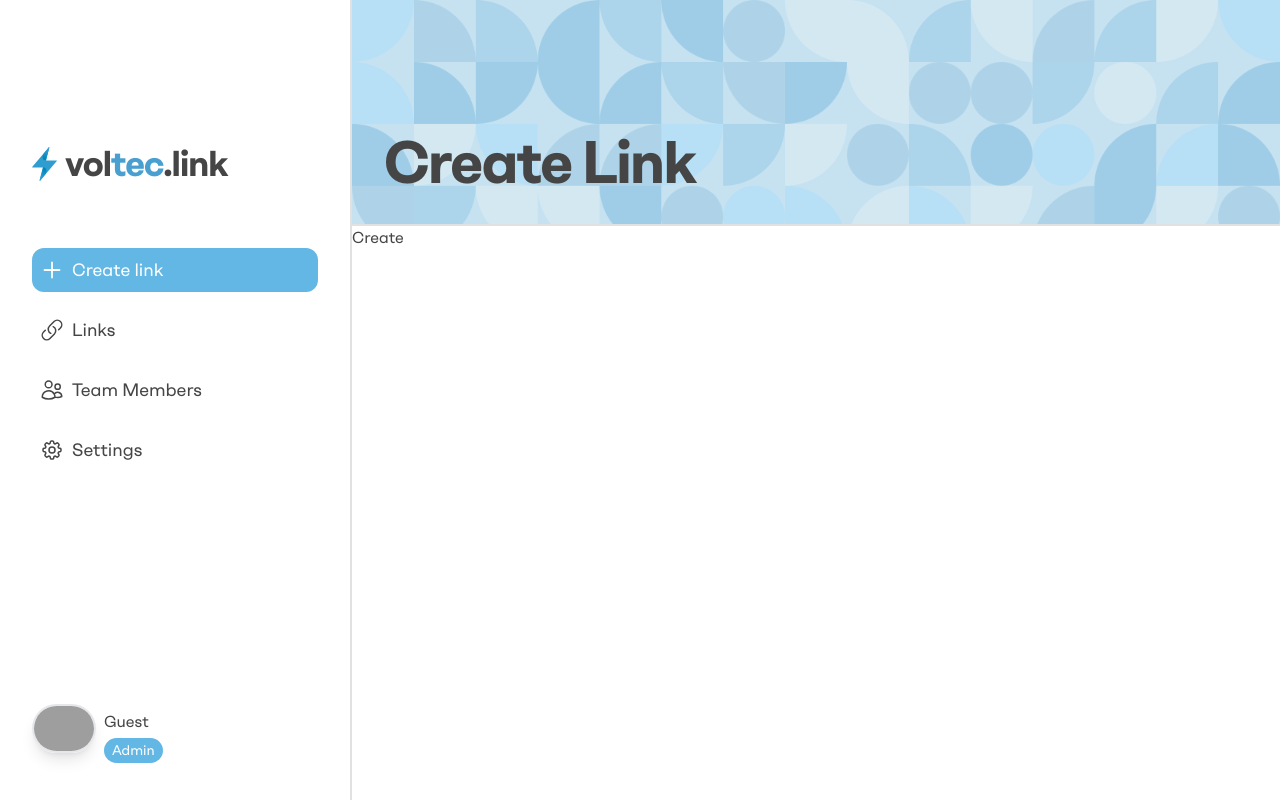
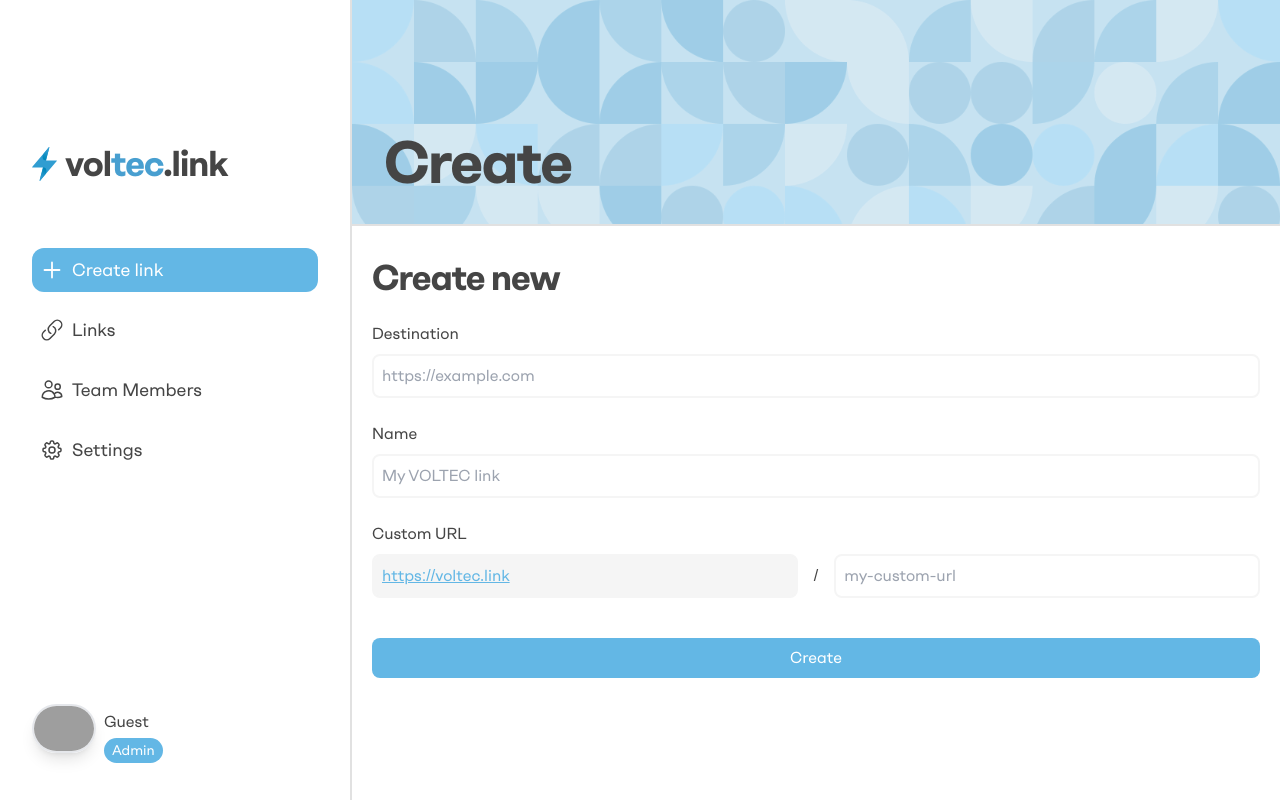
Before and after one commit to dnrm/voltec.link, a Next.js app: page /dashboard/create in a window 1280 px wide. Built offline with nearby package versions, Linux system fonts and the light colour scheme; no server answers; grey boxes are pictures that could not be loaded.

Commit message:
:sparkles: App now fetches link data from MongoDB database instead of hard coded values, started working on the create link page

```diff
--- a/components/Sidebar.jsx
+++ b/components/Sidebar.jsx
@@ -7,7 +7,7 @@ const Sidebar = () => {
   const session = useSession();
 
   return (
-    <div className="bg-white dark:bg-dark z-20 overflow-hidden w-[6em] transition-all duration-200 hover:w-[22em] xl:w-[22em] fixed h-screen border-r-2 border-[#E1E1E1] dark:border-neutral-700 flex flex-col">
+    <div className="group bg-white dark:bg-dark z-20 overflow-hidden w-[6em] transition-all duration-200 hover:w-[22em] xl:w-[22em] fixed h-screen border-r-2 border-[#E1E1E1] dark:border-neutral-700 flex flex-col">
       <Link
         href="/"
         className="logo flex justify-start items-center gap-2 pt-36 px-8 pb-16"
@@ -21,14 +21,14 @@ const Sidebar = () => {
             alt="Voltec Logo"
           />
         </div>
-        <h1 className="hidden xl:block text-2xl md:text-4xl tracking-tight font-bold dark:text-headings-dark">
+        <h1 className="group-hover:block transition-all duration-200 hidden xl:block text-2xl md:text-4xl tracking-tight font-bold dark:text-headings-dark">
           vol<span className="text-[#489FD0]">tec</span>.link
         </h1>
       </Link>
       <div className="create-new-link-button pb-2 px-6 xl:px-8">
         <Link
           href="/dashboard/create"
-          className="text-lg bg-primary flex justify-center xl:justify-start items-center gap-2 text-white p-2 rounded-xl w-full"
+          className="group-hover:justify-start text-lg bg-primary flex justify-center xl:justify-start items-center gap-2 text-white p-2 rounded-xl w-full"
         >
           <svg
             xmlns="http://www.w3.org/2000/svg"
@@ -44,14 +44,16 @@ const Sidebar = () => {
               d="M12 4.5v15m7.5-7.5h-15"
             />
           </svg>
-          <span className="xl:inline hidden">Create link</span>
+          <span className="group-hover:inline xl:inline hidden">
+            Create link
+          </span>
         </Link>
       </div>
       <div className="actions px-6 xl:px-8 flex flex-col text-headings dark:text-headings-dark">
         <div className="links py-2 text-lg">
           <Link
             href="/dashboard/links"
-            className={`flex justify-center xl:justify-start items-center gap-2 hover:bg-neutral-100 dark:hover:bg-neutral-700 p-2 rounded-xl`}
+            className={`group-hover:justify-start flex justify-center xl:justify-start items-center gap-2 hover:bg-neutral-100 dark:hover:bg-neutral-700 p-2 rounded-xl`}
           >
             <svg
               xmlns="http://www.w3.org/2000/svg"
@@ -67,13 +69,13 @@ const Sidebar = () => {
                 d="M13.19 8.688a4.5 4.5 0 011.242 7.244l-4.5 4.5a4.5 4.5 0 01-6.364-6.364l1.757-1.757m13.35-.622l1.757-1.757a4.5 4.5 0 00-6.364-6.364l-4.5 4.5a4.5 4.5 0 001.242 7.244"
               />
             </svg>
-            <span className="xl:inline hidden">Links</span>
+            <span className="group-hover:inline xl:inline hidden">Links</span>
           </Link>
         </div>
         <div className="team-members py-2 text-lg">
           <Link
             href="/dashboard/users"
-            className="flex justify-center xl:justify-start items-center gap-2 hover:bg-neutral-100 dark:hover:bg-neutral-700 p-2 rounded-xl"
+            className="group-hover:justify-start flex justify-center xl:justify-start items-center gap-2 hover:bg-neutral-100 dark:hover:bg-neutral-700 p-2 rounded-xl"
           >
             <svg
               xmlns="http://www.w3.org/2000/svg"
@@ -89,13 +91,15 @@ const Sidebar = () => {
                 d="M15 19.128a9.38 9.38 0 002.625.372 9.337 9.337 0 004.121-.952 4.125 4.125 0 00-7.533-2.493M15 19.128v-.003c0-1.113-.285-2.16-.786-3.07M15 19.128v.106A12.318 12.318 0 018.624 21c-2.331 0-4.512-.645-6.374-1.766l-.001-.109a6.375 6.375 0 0111.964-3.07M12 6.375a3.375 3.375 0 11-6.75 0 3.375 3.375 0 016.75 0zm8.25 2.25a2.625 2.625 0 11-5.25 0 2.625 2.625 0 015.25 0z"
               />
             </svg>
-            <span className="xl:inline hidden">Team Members</span>
+            <span className="group-hover:inline xl:inline hidden">
+              Team Members
+            </span>
           </Link>
         </div>
         <div className="settings py-2 text-lg">
           <Link
             href="/dashboard/settings"
-            className="flex justify-center xl:justify-start items-center gap-2 hover:bg-neutral-100 dark:hover:bg-neutral-700 p-2 rounded-xl"
+            className="group-hover:justify-start flex justify-center xl:justify-start items-center gap-2 hover:bg-neutral-100 dark:hover:bg-neutral-700 p-2 rounded-xl"
           >
             <svg
               xmlns="http://www.w3.org/2000/svg"
@@ -116,15 +120,17 @@ const Sidebar = () => {
                 d="M15 12a3 3 0 11-6 0 3 3 0 016 0z"
               />
             </svg>
-            <span className="xl:inline hidden">Settings</span>
+            <span className="group-hover:inline xl:inline hidden">
+              Settings
+            </span>
           </Link>
         </div>
       </div>
       <Link
         href="/dashboard/settings"
-        className="mt-auto user px-6 xl:px-8 pb-2 xl:pb-8 flex gap-2 justify-start items-center"
+        className="mt-auto user px-6 xl:px-8 pb-6 xl:pb-8 flex gap-2 justify-start items-center"
       >
-        <div className="profile-picture h-16 w-16">
+        <div className="profile-picture h-12 w-12 xl:h-16 xl:w-16">
           <Image
             src={
               (session.status == "authenticated" &&
@@ -137,7 +143,7 @@ const Sidebar = () => {
             width={250}
           />
         </div>
-        <div className="info xl:flex flex-col gap-1 hidden">
+        <div className="info xl:flex flex-col gap-1 hidden group-hover:flex">
           <h1 className="text-base text-headings dark:text-headings-dark">
             {session.status == "authenticated"
               ? session.data.user?.email
--- /dev/null
+++ b/lib/mongodb.js
@@ -0,0 +1,29 @@
+import { MongoClient } from "mongodb";
+
+if (!process.env.MONGODB_URI) {
+  throw new Error('Invalid/Missing environment variable: "MONGODB_URI"');
+}
+
+const uri = process.env.MONGODB_URI;
+const options = {};
+
+let client;
+let clientPromise;
+
+if (process.env.NODE_ENV === "development") {
+  // In development mode, use a global variable so that the value
+  // is preserved across module reloads caused by HMR (Hot Module Replacement).
+  if (!global._mongoClientPromise) {
+    client = new MongoClient(uri, options);
+    global._mongoClientPromise = client.connect();
+  }
+  clientPromise = global._mongoClientPromise;
+} else {
+  // In production mode, it's best to not use a global variable.
+  client = new MongoClient(uri, options);
+  clientPromise = client.connect();
+}
+
+// Export a module-scoped MongoClient promise. By doing this in a
+// separate module, the client can be shared across functions.
+export default clientPromise;
--- a/package.json
+++ b/package.json
@@ -10,6 +10,7 @@
   },
   "dependencies": {
     "autoprefixer": "^10.4.13",
+    "mongodb": "^4.13.0",
     "next": "13.1.0",
     "next-auth": "^4.18.7",
     "postcss": "^8.4.20",
--- a/pages/dashboard/create.js
+++ b/pages/dashboard/create.js
@@ -1,12 +1,82 @@
-import React from 'react'
-import Layout from '../../components/Layout'
+import React from "react";
+import Layout from "../../components/Layout";
 
 const create = () => {
+  const createLink = async (e) => {
+    e.preventDefault();
+    console.log("uwu");
+  };
+
   return (
-    <Layout pageTitle={'Create Link'}>
-        <h1>Create</h1>
+    <Layout pageTitle={"Create"}>
+      <form
+        onSubmit={createLink}
+        className="p-5 pt-8 mx-auto max-w-5xl flex flex-col justify-start items-start gap-6"
+      >
+        <h1 className="text-4xl font-bold tracking-tight">Create new</h1>
+        <div className="destination-field flex flex-col w-full">
+          <label
+            htmlFor="destination"
+            className="text-headings dark:text-headings-dark pb-2"
+          >
+            Destination
+          </label>
+          <input
+            type="text"
+            name="destination"
+            id="destination"
+            placeholder="https://example.com"
+            className="border-2 border-neutral-100 dark:border-neutral-700 rounded-lg p-2 dark:bg-dark outline-none text-headings dark:text-headings-dark"
+          />
+        </div>
+        <div className="name-field flex flex-col w-full">
+          <label
+            htmlFor="destination"
+            className="text-headings dark:text-headings-dark pb-2"
+          >
+            Name
+          </label>
+          <input
+            type="text"
+            name="name"
+            id="name"
+            placeholder="My VOLTEC link"
+            className="border-2 border-neutral-100 dark:border-neutral-700 rounded-lg p-2 dark:bg-dark outline-none text-headings dark:text-headings-dark"
+          />
+        </div>
+        <div className="custom-url-field flex flex-col w-full">
+          <label
+            htmlFor="destination"
+            className="text-headings dark:text-headings-dark pb-2"
+          >
+            Custom URL
+          </label>
+          <div className="custom-url-create flex justify-center items-center gap-4">
+            <p className="w-full border-2 border-neutral-100 dark:border-neutral-700 rounded-lg p-2 bg-neutral-100 dark:bg-dark outline-none text-primary underline dark:text-neutral-700">
+              https://voltec.link
+            </p>
+            <p>/</p>
+            <input
+              type="text"
+              name="name"
+              id="name"
+              placeholder="my-custom-url"
+              className="w-full border-2 border-neutral-100 dark:border-neutral-700 rounded-lg p-2 dark:bg-dark outline-none text-headings dark:text-headings-dark"
+            />
+          </div>
+        </div>
+        <div className="submit flex flex-col w-full mt-4">
+          <button
+            type="submit"
+            placeholder="My VOLTEC link"
+            className="bg-primary text-white p-2 rounded-lg"
+          >
+            Create
+          </button>
+        </div>
+      </form>
     </Layout>
-  )
-}
+  );
+};
 
-export default create
+export default create;
--- a/pages/dashboard/links.js
+++ b/pages/dashboard/links.js
@@ -7,58 +7,23 @@ import Layout from "../../components/Layout";
 import Button from "../../components/Button";
 import Option from "../../components/links/Option";
 
-const Dashboard = () => {
-  const [links, setLinks] = useState([]);
+import clientPromise from "../../lib/mongodb";
+
+const Dashboard = ({ linksFromServer }) => {
+  const [links, setLinks] = useState(linksFromServer);
   const [selectedLink, setSelectedLink] = useState({});
-
-  const fetchLinks = async () => {
-    return [
-      {
-        id: 1,
-        name: "Google",
-        url: "https://google.com",
-        shortUrl: "https://voltec.link/google",
-        creationDate: new Date().toDateString(),
-        clicks: 6483,
-      },
-      {
-        id: 2,
-        name: "Instagram",
-        url: "https://www.instagram.com/voltecrobotics6647/",
-        shortUrl: "https://voltec.link/instagram",
-        creationDate: new Date().toDateString(),
-        clicks: 2394857,
-      },
-      {
-        id: 3,
-        name: "dani's website",
-        url: "https://medina.dev/",
-        shortUrl: "https://voltec.link/medina",
-        creationDate: new Date().toDateString(),
-        clicks: 100222,
-      },
-    ];
-  };
 
   const selectLink = (e) => {
     setSelectedLink(links[e.target.id]);
   };
 
   const copyLink = () => {
-    navigator.clipboard.writeText(selectedLink.shortUrl);
+    navigator.clipboard.writeText('https://voltec.link/' + selectedLink.shortUrl);
     toast.success("Copied link to clipboard!", {
       position: "top-right",
       duration: 3000,
     });
   };
-
-  useEffect(() => {
-    const fetchLinkData = async () => {
-      const links = await fetchLinks();
-      setLinks(links);
-    };
-    fetchLinkData();
-  }, []);
 
   return (
     <Layout pageTitle={"Links"}>
@@ -80,7 +45,9 @@ const Dashboard = () => {
                       {link.name}
                     </p>
                     <div className="stats flex justify-between items-center pointer-events-none">
-                      <p className="text-primary underline">{link.shortUrl}</p>
+                      <p className="text-primary underline">
+                        https://voltec.link/{link.shortUrl}
+                      </p>
                       <p className="text-neutral-400 dark:text-neutral-700">
                         {new Intl.NumberFormat("en-UK", {
                           notation: "compact",
@@ -123,12 +90,12 @@ const Dashboard = () => {
                   </div>
                   <div className="copy-link-section flex justify-between items-center bg-white dark:bg-neutral-800 pl-6 p-4 border-[#E1E1E1] dark:border-neutral-700 border-2 rounded-xl">
                     <a
-                      href={selectedLink.shortUrl}
+                      href={"https://voltec.link/" + selectedLink.shortUrl}
                       target="_blank"
                       rel="noreferrer"
                       className="text-2xl font-bold text-primary underline"
                     >
-                      {selectedLink.shortUrl}
+                      {"https://voltec.link/" + selectedLink.shortUrl}
                     </a>
                     <button
                       onClick={copyLink}
@@ -242,9 +209,7 @@ const Dashboard = () => {
                       />
                       <Option
                         label="Delete"
-                        onClick={() =>
-                          toast.error("deleteee 🤯🤯🤯")
-                        }
+                        onClick={() => toast.error("deleteee 🤯🤯🤯")}
                         className={
                           "bg-red-100 text-red-400 border-red-300 hover:bg-red-200"
                         }
@@ -268,7 +233,28 @@ const Dashboard = () => {
                     </div>
                   </div>
                 </div>
-              ) : null}
+              ) : (
+                <div className="no-selected-link h-full w-full flex flex-col justify-center items-center gap-8">
+                  <svg
+                    xmlns="http://www.w3.org/2000/svg"
+                    fill="none"
+                    viewBox="0 0 24 24"
+                    strokeWidth={1.5}
+                    stroke="currentColor"
+                    className="w-28 h-28"
+                  >
+                    <path
+                      strokeLinecap="round"
+                      strokeLinejoin="round"
+                      d="M13.19 8.688a4.5 4.5 0 011.242 7.244l-4.5 4.5a4.5 4.5 0 01-6.364-6.364l1.757-1.757m13.35-.622l1.757-1.757a4.5 4.5 0 00-6.364-6.364l-4.5 4.5a4.5 4.5 0 001.242 7.244"
+                    />
+                  </svg>
+
+                  <h1 className="text-2xl md:text-4xl tracking-tight font-bold">
+                    Select a link
+                  </h1>
+                </div>
+              )}
             </div>
           </div>
         ) : (
@@ -303,3 +289,16 @@ const Dashboard = () => {
 };
 
 export default Dashboard;
+
+export async function getServerSideProps() {
+  const client = await clientPromise;
+  const db = client.db("url-shortener");
+
+  const links = await db.collection("links").find({}).toArray();
+
+  return {
+    props: {
+      linksFromServer: JSON.parse(JSON.stringify(links)),
+    },
+  };
+}
```
Also changed, not shown: pages/dashboard/settings.js (+13 -2 lines), 2 other files (tests, documents, lock files or other folders).
